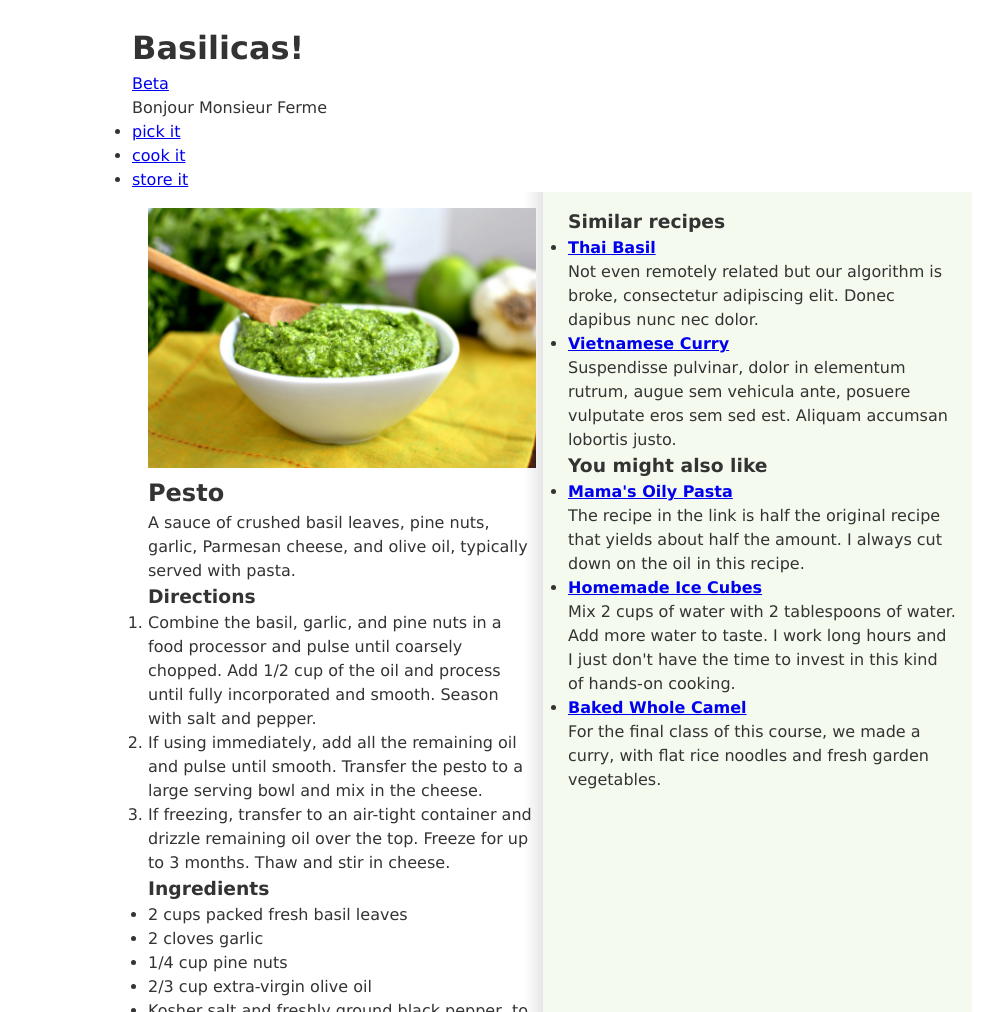
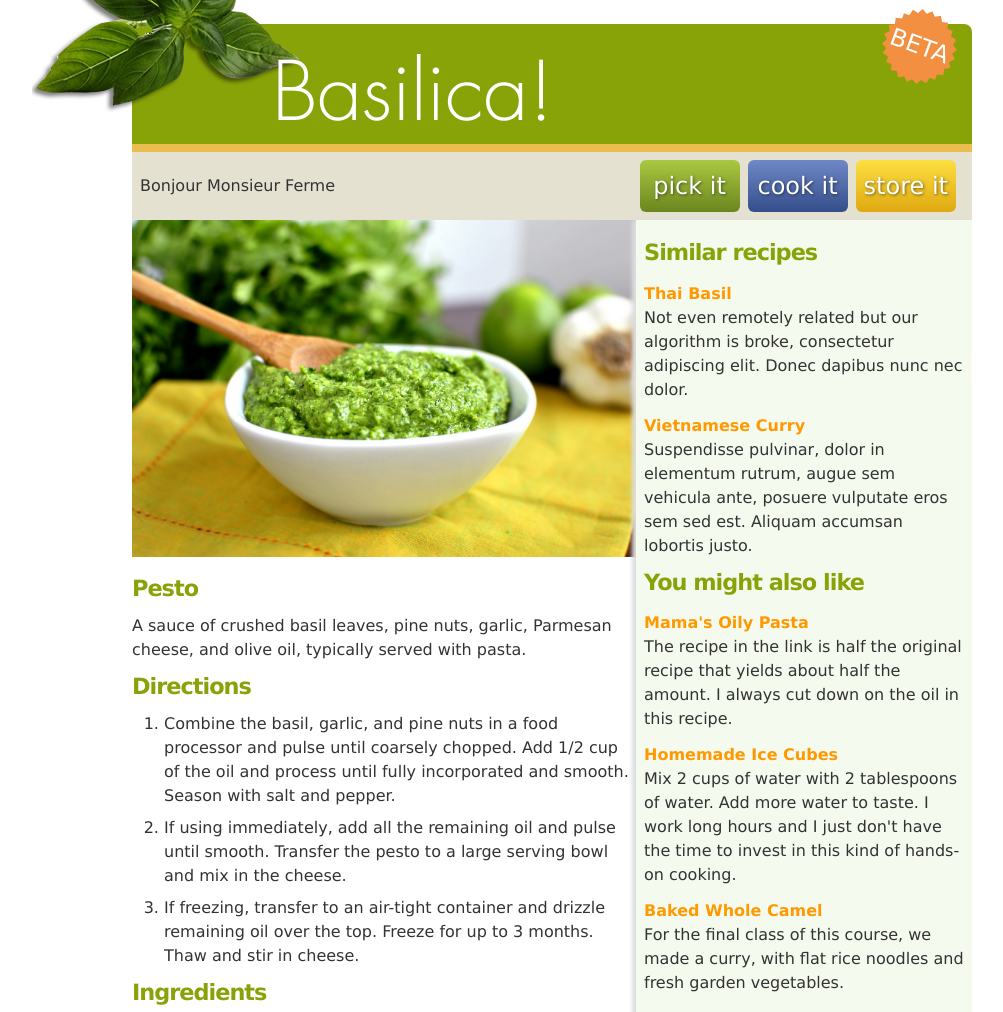
Before and after one commit to foundations-fall-2016/session5, a website: page app/index.html in a window 1280 px wide. Shown: the top 1012 px of the page, without its empty margins (88-1091 px from the left). Drawn offline with Linux system fonts and the light colour scheme.

Commit message:
done for the day

```diff
--- a/app/css/styles.css
+++ b/app/css/styles.css
@@ -1,3 +1,5 @@
+@import url(futura/stylesheet.css);
+
 html {
     --basil-green: #88a308;
     --breakpoint: 640px;
@@ -47,16 +49,177 @@ img {
     height: auto;
 }
 
+h2,
+h3 {
+    color: var(--basil-green);
+    margin: 8px 0;
+    font-size: 1.4rem;
+    letter-spacing: -1px;
+}
+
+a {
+    color: #f90;
+    text-decoration: none;
+    transition: color 0.5s linear;
+}
+
+a:hover {
+    color: #f00;
+}
+
+li > h4 {
+    margin-top: 12px;
+}
+
+aside li {
+    list-style: none;
+}
+
+article li,
+article ol {
+    margin-left: 1rem;
+    margin-bottom: 0.5rem;
+}
+
+
+header {
+    position: relative;
+    height: 120px;
+    background: var(--basil-green);
+    border-radius: 8px 8px 0px 0px;
+}
+
+header h1 {
+    background: url(img/basil.png) no-repeat;
+    font-family: FuturaStdLight, sans-serif;
+    font-weight: normal;
+    color: #fff;
+    font-size: 5rem;
+}
+
+@media only screen and (min-width: 640px) {
+    header h1 {
+        padding-left: 240px;
+        padding-top: 90px;
+        transform: translate(-100px, -80px);
+        background-position: top left;
+    }
+}
+
+
+header a.beta {
+    background: url('img/burst.svg') no-repeat;
+    color: #fff;
+    font-size: 1.5rem;
+    position: absolute;
+    top: -20px;
+    right: 10px;
+    width: 85px;
+    height: 85px;
+    line-height: 85px;
+    text-align: center;
+    text-transform: uppercase;
+    transform: rotate(20deg);
+    transition: all 1s ease;
+}
+
+header a.beta:hover {
+    transform: rotate(0deg) scale(1.2);
+}
+
+
+
+nav {
+    background: #e4e1d1;
+    border-top: 0.5rem solid #ebbd4e;
+    padding: 0.5rem;
+    display: flex;
+    align-items: center;
+    /*position: -webkit-sticky;*/
+}
+
+nav ul {
+    display: flex;
+}
+
+nav li {
+    list-style: none;
+    margin-right: 0.5rem;
+}
+
+nav p {
+    display: none;
+}
+
+
+@media only screen and (min-width: 640px) {
+    nav p {
+        margin-right: auto;
+        display: block;
+    }
+}
+
+nav a {
+    text-align: center;
+    font-size: 1.5rem;
+    padding: 8px;
+    color: #fff;
+    text-shadow: 1px 1px 3px rgba(0, 0, 0, 0.5);
+    border-radius: 6px;
+    min-width: 100px;
+    display: inline-block;
+}
+
+.nav-storeit a {
+    background: linear-gradient(to bottom, #fcde41 1%, #dfa910 100%);
+}
+
+.nav-storeit a:hover {
+    background: linear-gradient(to bottom, #dfa910 0%, #fcde41 100%);
+}
+
+.nav-pickit a {
+    background: linear-gradient(to bottom, #abc841 0%, #6b861e 100%);
+}
+
+.nav-pickit a:hover {
+    background: linear-gradient(to bottom, #6b861e 1%, #abc841 100%);
+}
+
+.nav-cookit a {
+    background: linear-gradient(to bottom, #6f89c7 0%, #344e8b 100%);
+}
+
+.nav-cookit a:hover {
+    background: linear-gradient(to bottom, #344e8b 1%, #6f89c7 100%);
+}
+
+
+
+
 @media (min-width: 600px){
-     .content {
-        background: url(img/html.png) repeat-y 50% 50%;
+    .content {
+        display: grid;
+        grid-template-columns: 20% 20% 20% 20% 20%;
+        /*grid-template-rows: 20% 20% 20% 20% 20%;*/
     }
 
-    article,
+    article {
+        grid-column-start: 1;
+        grid-column-end: span 3;
+        grid-row-start: 1;
+        /*padding: 0.5rem;*/
+    }
+
     aside {
-        float: left;
-        width: 50%;
-        padding: 16px;
+        grid-column-start: 4;
+        grid-column-end: span 2;
+        grid-row-start: 1;
+
+
+        background-color: #f5faef;
+        box-shadow: -4px 0px 4px #ddd;
+        padding: 0.5rem;
     }
 }
 
@@ -68,3 +231,48 @@ footer {
     padding: 1rem;
     border-radius: 0 0 4px 4px;
 }
+
+
+
+.closer {
+    position: absolute;
+    top: -10px;
+    right: -10px;
+    width: 1.5rem;
+    height: 1.5rem;
+    background: #fff;
+    border: 2px solid #eabc5a;
+    border-radius: 50%;
+    text-align: center;
+    line-height: 1.5rem;
+}
+
+.shader {
+    position: absolute;
+    top: 0;
+    left: 0;
+    background: rgba(0, 0, 0, 0.5);
+    height: 100vh;
+    width: 100vw;
+    z-index: 1000;
+    display: none;
+}
+
+
+.betainfo {
+    width: 50%;
+    padding: 1rem;
+    background: #fff;
+    border: 2px solid #eabc5a;
+    border-radius: 0.25rem;
+    position: fixed;
+    z-index: 2000;
+    top: 50%;
+    left: 50%;
+    margin: -25% 0 0 -25%;
+    display: none;
+}
+
+.show {
+    display: block;
+}
--- a/app/index.html
+++ b/app/index.html
@@ -7,12 +7,16 @@
 	<meta name="viewport" content="width=device-width, initial-scale=1.0">
 	<link rel="stylesheet" href="css/styles.css">
 
+	<!-- <script type="text/javascript" scr="js/modernizr.js"></script> -->
+
 </head>
 
 <body>
 
+<div class="shader"></div>
+
 	<header>
-		<h1>Basilicas!</h1>
+		<h1>Basilica!</h1>
 		<a class="beta" href="#">Beta</a>
 	</header>
 
@@ -101,6 +105,15 @@
 		<p>Copyright Basilica! All Rights Reserved</p>
 	</footer>
 
+<div class="betainfo">
+    <h2>In Beta</h2>
+    <p>Information about the beta program.<p>
+    <a class="closer" href="#0">X</a>
+</div>
+
+
+<script type="text/javascript" src="js/scripts.js"></script>
+
 </body>
 
 </html>
--- /dev/null
+++ b/app/js/scripts.js
@@ -0,0 +1,14 @@
+var popoverWindow = document.querySelector('.betainfo'); // NEW
+var betaButton = document.querySelector('.beta');
+var popoverCloseButton = document.querySelector('.closer');  // NEW
+var shader = document.querySelector('.shader')  // NEW
+
+betaButton.addEventListener('click', showPopover);
+popoverCloseButton.addEventListener('click', showPopover);  // NEW
+shader.addEventListener('click', showPopover)  // NEW
+
+function showPopover() {
+    popoverWindow.classList.toggle('show'); // NEW
+    shader.classList.toggle('show')  // NEW
+    event.preventDefault();
+}
```
